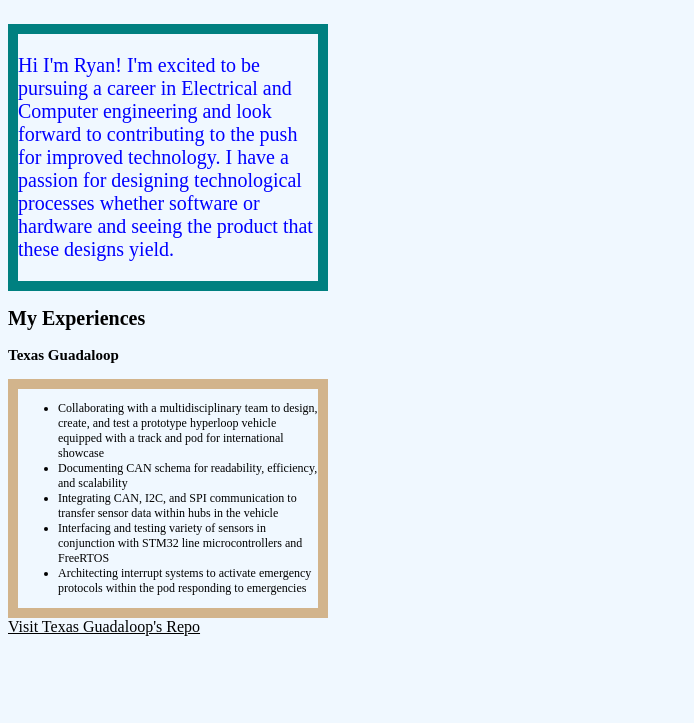
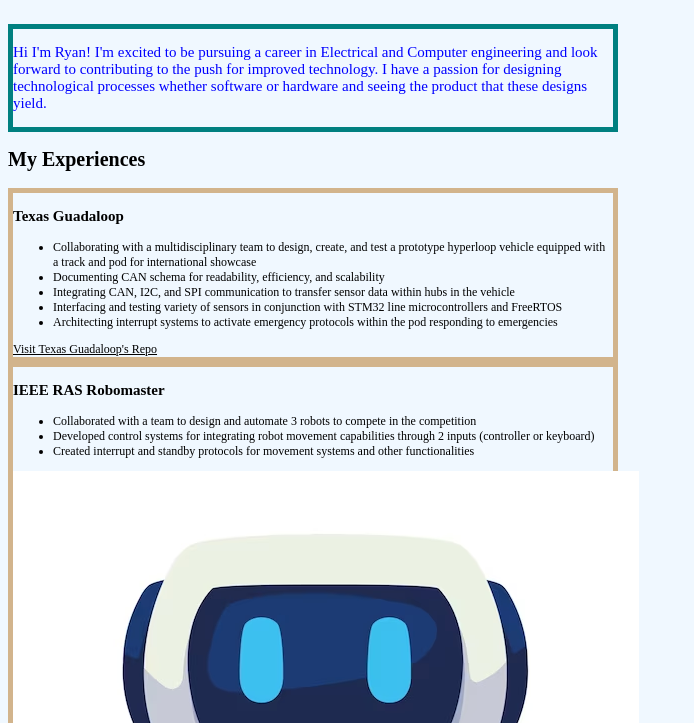
Before and after one commit to HTGYryanz7/HTGYryanz7.github.io, a plain HTML site: page index.html in a window 1280 px wide. Shown: the part 77-800 px from the top of the page, without its empty margins (0-694 px from the left). Drawn offline with Linux system fonts and the light colour scheme.

Commit message:
finished website -meta

```diff
--- a/index.html
+++ b/index.html
@@ -11,8 +11,9 @@
         </div>
 
         <h2>My Experiences</h2>
-        <h3>Texas Guadaloop</h3>
+
         <div class="experiences">
+            <h3 id="Guad">Texas Guadaloop</h3>
             <ul>
                 <li>Collaborating with a multidisciplinary team to design, create, and test a prototype hyperloop vehicle equipped with a track and pod for international showcase</li>
                 <li>Documenting CAN schema for readability, efficiency, and scalability</li>
@@ -20,8 +21,18 @@
                 <li>Interfacing and testing variety of sensors in conjunction with STM32 line microcontrollers and FreeRTOS</li>
                 <li>Architecting interrupt systems to activate emergency protocols within the pod responding to emergencies</li>
             </ul>
+            <a href="https://github.com/TimChen999/EmbeddedSystems-Gen2-2024">Visit Texas Guadaloop's Repo</a>
         </div>
-        <a href="https://github.com/TimChen999/EmbeddedSystems-Gen2-2024">Visit Texas Guadaloop's Repo</a>
+
+        <div class="experiences">
+            <h3 id="Robo">IEEE RAS Robomaster</h3>
+            <ul>
+                <li>Collaborated with a team to design and automate 3 robots to compete in the competition</li>
+                <li>Developed control systems for integrating robot movement capabilities through 2 inputs (controller or keyboard)</li>
+                <li>Created interrupt and standby protocols for movement systems and other functionalities</li>
+            </ul>
+            <img src="ai-technology-robot-cyborg-illustrations_24640-134419.jpg" alt="robot">
+        </div>
 
     </body>
 </html>
--- a/stylesheet.css
+++ b/stylesheet.css
@@ -18,10 +18,10 @@
 }
 div.description {
     color:blue;
-    font-size: 20px;
+    font-size: 15px;
     font-family: 'Times New Roman', Times, serif;
-    width: 300px;
-    border: 10px solid teal;
+    width: 600px;
+    border: 5px solid teal;
 }
 
 
@@ -29,8 +29,8 @@
     font-size: 12px;
     font-family: 'Times New Roman', Times, serif;
     color: black;
-    width: 300px;
-    border: 10px solid tan;
+    width: 600px;
+    border: 5px solid tan;
 }
 
 a:link{
```
Also changed, not shown: ai-technology-robot-cyborg-illustrations_24640-134419.jpg (added).
